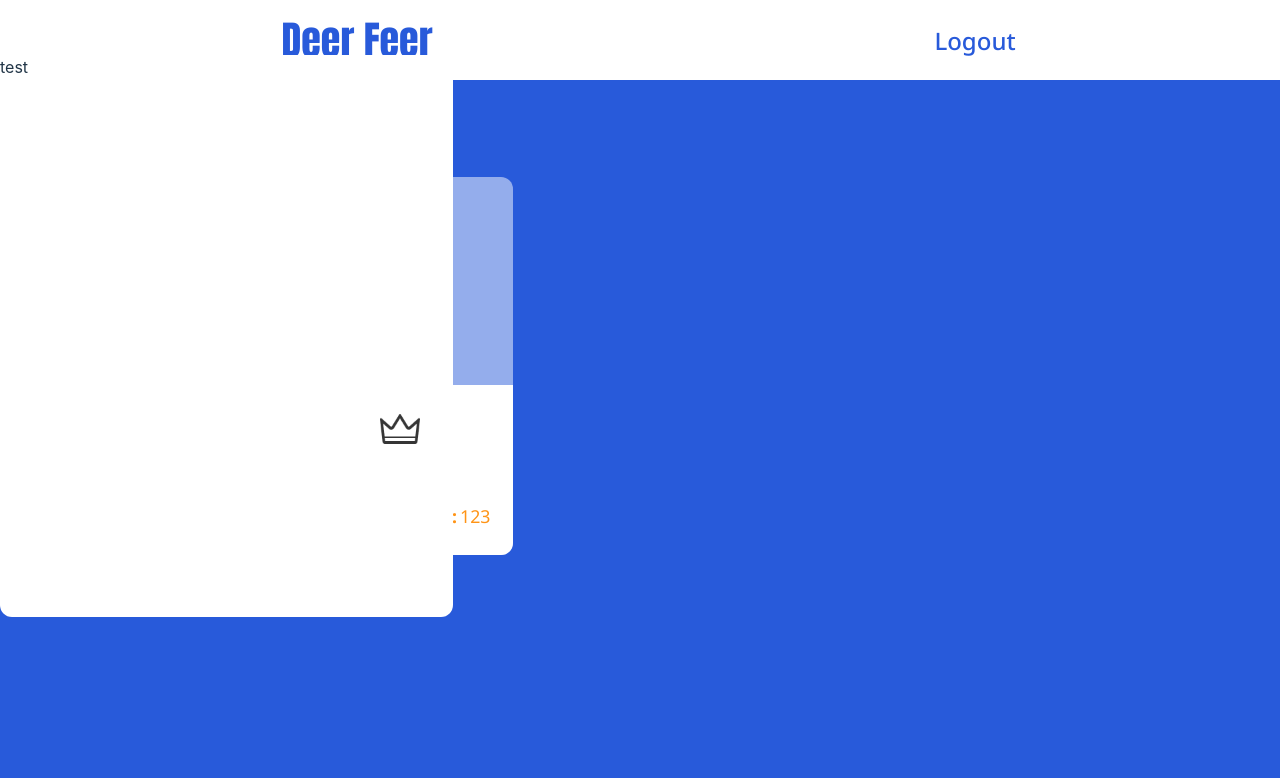
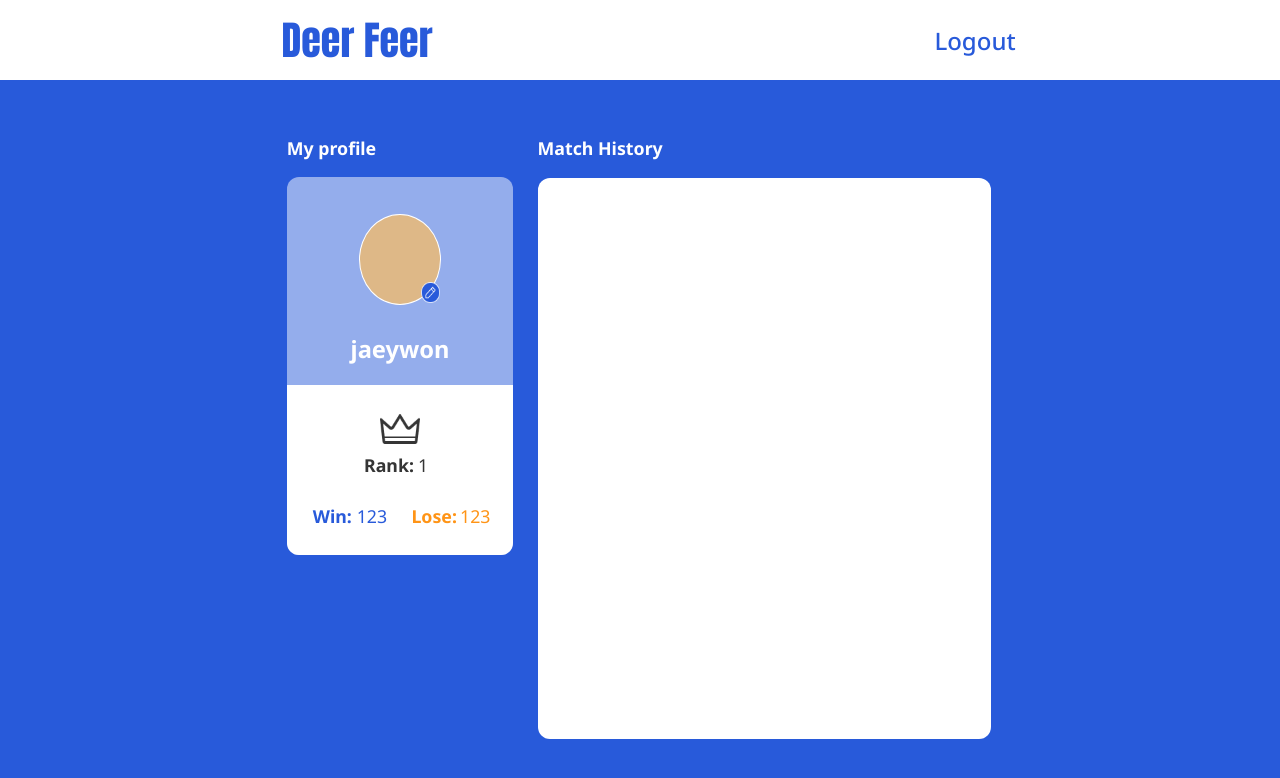
Before and after one commit to Pierrot-jang-pilkyu/ft_transcendence-front_end, a React (Vite) app: page /MyProfile in a window 1280 px wide. Shown: the top 778 px of the page. Built offline with nearby package versions, Linux system fonts and the light colour scheme.

Commit message:
Feat: jaeywon형 짬처리 해결
1. 짬맞은 거 해결

```diff
--- a/src/pages/MyProfile/Match History/MatchHistory.module.css
+++ b/src/pages/MyProfile/Match History/MatchHistory.module.css
@@ -1,6 +1,6 @@
 .Historybackground {
     position: absolute;
-    top: 9%;
+    top: 6.14%;
     width: 100%;
     height: 91.23%;
     flex-shrink: 0;
@@ -9,7 +9,6 @@
 }
 
 .Historytitle {
-    position: absolute;
     color: #FFF;
     font-family: 'Noto Sans', sans-serif;
     font-size: 2.2222vh;
@@ -20,10 +19,9 @@
 
 
 .Historycontainer {
-    display: flex;
-    flex-direction: row;
-    justify-content: space-between;
-    position: relative;
+    position: absolute;
+    top: 17.50%;
+	left: 42%;
     width: 35.4167vw;
     height: 76.9444vh;
 }
--- a/src/pages/MyProfile/Match History/MatchHistory.tsx
+++ b/src/pages/MyProfile/Match History/MatchHistory.tsx
@@ -5,7 +5,6 @@ function MatchHistory() {
         <div className={`${styles.Historycontainer}`}>
             <div className={`${styles.Historytitle}`}>Match History</div>
             <div className={`${styles.Historybackground}`}>
-                <text>test</text>
             </div>
         </div>
     );
--- a/src/pages/MyProfile/Myprofile.tsx
+++ b/src/pages/MyProfile/Myprofile.tsx
@@ -7,10 +7,8 @@ function Myprofile(props:any) {
     return (
         <div className={`${styles.background}`}>
             <Header />
-            {/* <div className={`${styles.Allcontainer}`}> */}
-                <ProfileCard />
-                <MatchHistory />
-            {/* </div> */}
+            <ProfileCard />
+	        <MatchHistory />
         </div>
     );
 }
--- a/src/pages/MyProfile/profileCard/ProfileCard.module.css
+++ b/src/pages/MyProfile/profileCard/ProfileCard.module.css
@@ -153,8 +153,6 @@
     top: 17.50%;
     width: 17.7083vw;
     height: 51.7593vh;
-    gap: 16px;
-
 }
 
 .profiletitle {
```
Also changed, not shown: 1 other file (tests, documents, lock files or other folders).
